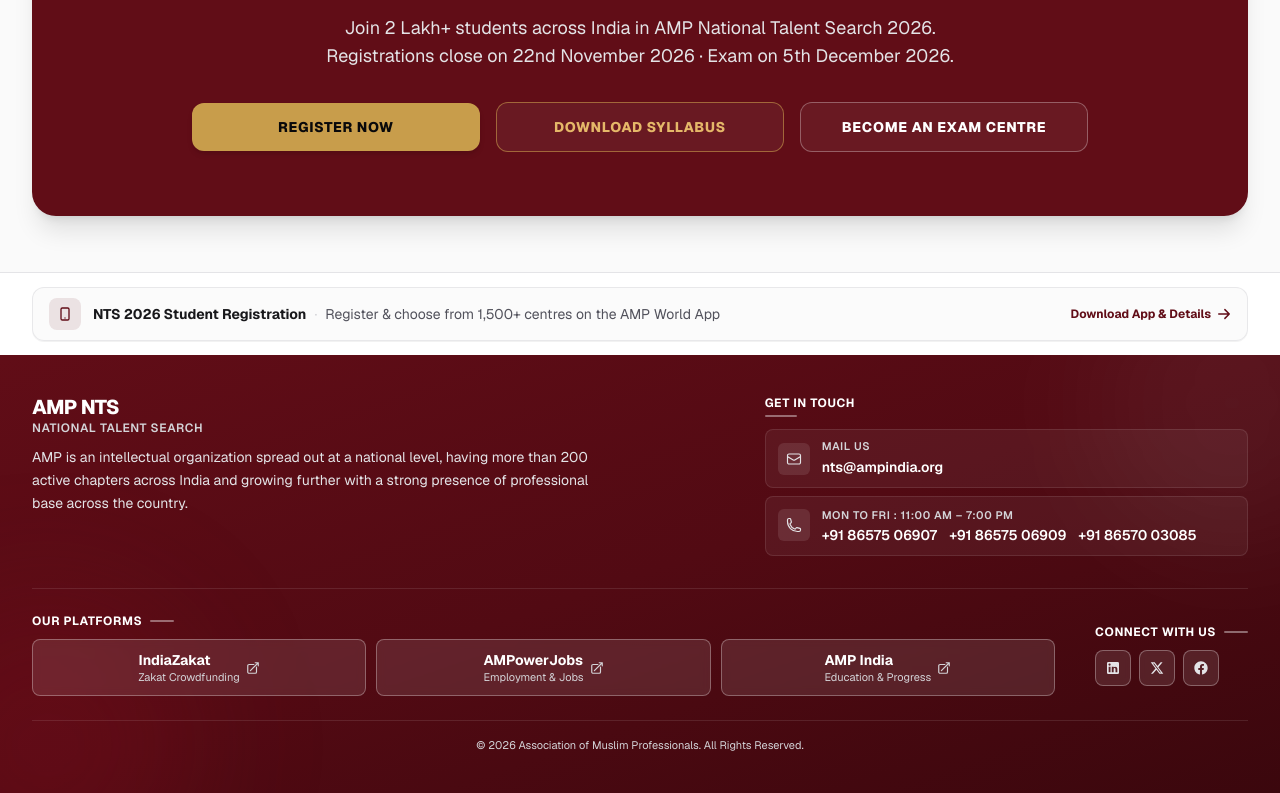
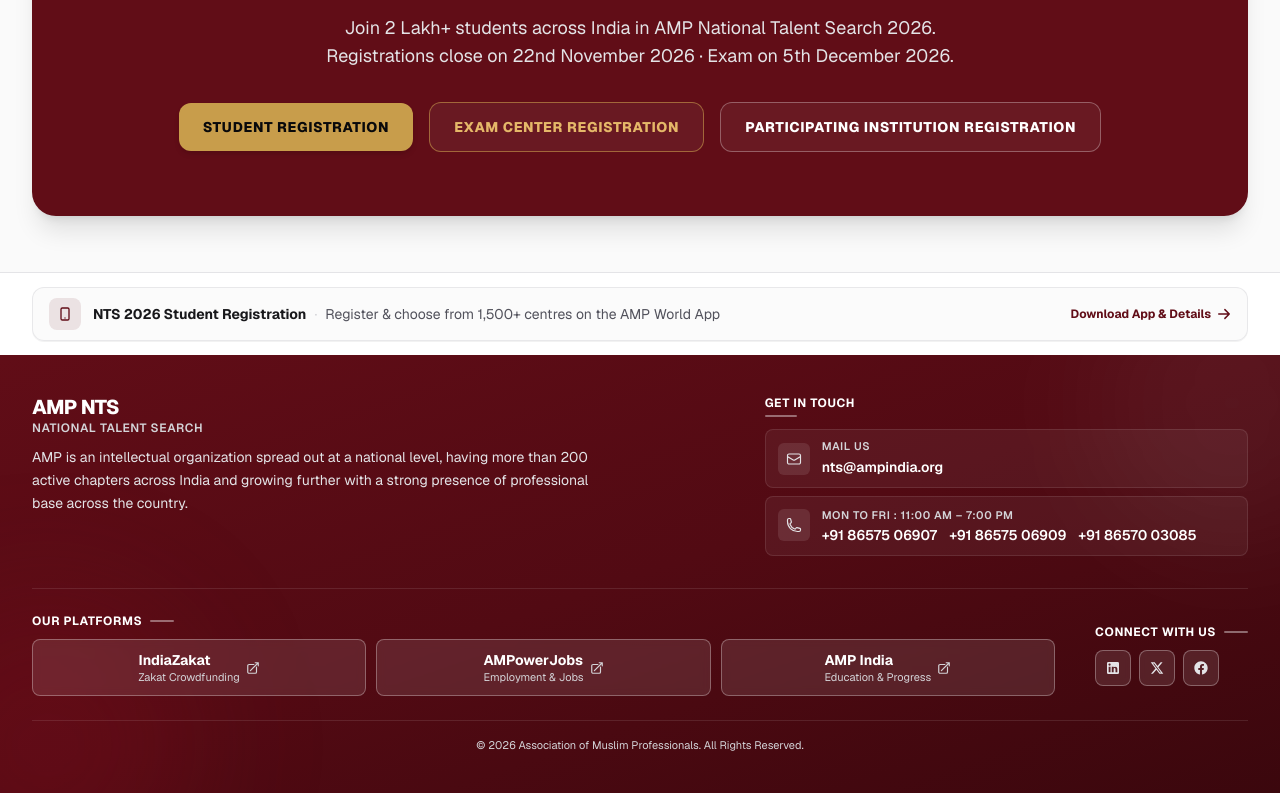
Before and after one commit to ansariafzal-ka/AMP-World-NTS-Web-Application-, a Next.js app: page / in a window 1280 px wide. Shown: the part 6498-7291 px from the top of the page. Built offline with nearby package versions, Linux system fonts and the light colour scheme.

Commit message:
Update CTA banner buttons to Student, Exam Center, and Participating Institution Registration

```diff
--- a/src/components/ui/CtaBanner.tsx
+++ b/src/components/ui/CtaBanner.tsx
@@ -16,24 +16,24 @@
 
           <div className="mt-8 flex flex-col sm:flex-row flex-wrap items-center justify-center gap-3 sm:gap-4">
             <Link
-              href="/Student_Registration"
-              className="w-full max-w-xs sm:max-w-none sm:w-72 inline-flex items-center justify-center rounded-xl bg-[#C89D4B] px-4 py-3.5 text-xs sm:text-sm font-extrabold uppercase tracking-wider text-zinc-950 shadow-md transition-all duration-200 hover:bg-[#d4a854] hover:shadow-lg active:scale-95 text-center whitespace-nowrap"
+              href="/student-registration"
+              className="w-full sm:w-auto inline-flex items-center justify-center rounded-xl bg-[#C89D4B] px-5 sm:px-6 py-3.5 text-xs sm:text-sm font-extrabold uppercase tracking-wider text-zinc-950 shadow-md transition-all duration-200 hover:bg-[#d4a854] hover:shadow-lg active:scale-95 text-center"
             >
-              REGISTER NOW
+              STUDENT REGISTRATION
             </Link>
 
             <Link
-              href="https://drive.google.com/drive/folders/1ekUK5HyiD6ZmPLfHs27sFTeOZAGkE9jR"
-              className="w-full max-w-xs sm:max-w-none sm:w-72 inline-flex items-center justify-center rounded-xl border border-[#C89D4B]/60 bg-white/5 px-4 py-3.5 text-xs sm:text-sm font-extrabold uppercase tracking-wider text-[#E5B869] transition-all duration-200 hover:bg-[#C89D4B]/15 hover:border-[#C89D4B] active:scale-95 text-center whitespace-nowrap"
+              href="/exam-centre-registration"
+              className="w-full sm:w-auto inline-flex items-center justify-center rounded-xl border border-[#C89D4B]/60 bg-white/5 px-5 sm:px-6 py-3.5 text-xs sm:text-sm font-extrabold uppercase tracking-wider text-[#E5B869] transition-all duration-200 hover:bg-[#C89D4B]/15 hover:border-[#C89D4B] active:scale-95 text-center"
             >
-              DOWNLOAD SYLLABUS
+              EXAM CENTER REGISTRATION
             </Link>
 
             <Link
-              href="/Become_An_Exam_Center"
-              className="w-full max-w-xs sm:max-w-none sm:w-72 inline-flex items-center justify-center rounded-xl border border-white/30 bg-white/5 px-4 py-3.5 text-xs sm:text-sm font-extrabold uppercase tracking-wider text-white transition-all duration-200 hover:bg-white/10 hover:border-white/50 active:scale-95 text-center whitespace-nowrap"
+              href="/institution-registration"
+              className="w-full sm:w-auto inline-flex items-center justify-center rounded-xl border border-white/30 bg-white/5 px-5 sm:px-6 py-3.5 text-xs sm:text-sm font-extrabold uppercase tracking-wider text-white transition-all duration-200 hover:bg-white/10 hover:border-white/50 active:scale-95 text-center"
             >
-              BECOME AN EXAM CENTRE
+              PARTICIPATING INSTITUTION REGISTRATION
             </Link>
           </div>
         </div>
```
